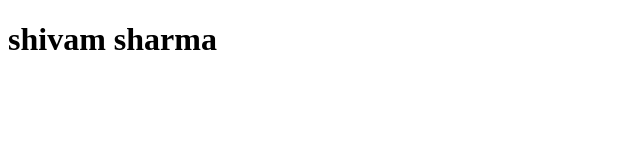
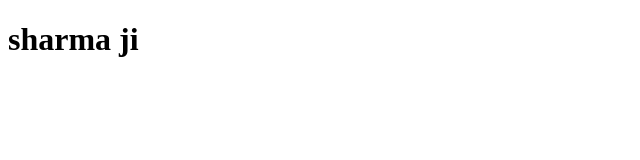
Before and after one commit to Shivamsharma90/portfolio, a plain HTML site: page index.html in a window 1280 px wide. Shown: the whole page, without its empty margins (0-640 px from the left). Drawn offline with Linux system fonts and the light colour scheme.

Commit message:
second commit

```diff
--- a/index.html
+++ b/index.html
@@ -6,6 +6,6 @@
     <title>Document</title>
 </head>
 <body>
-    <H1>shivam sharma</H1>
+    <H1>sharma ji</H1>
 </body>
 </html>
```
